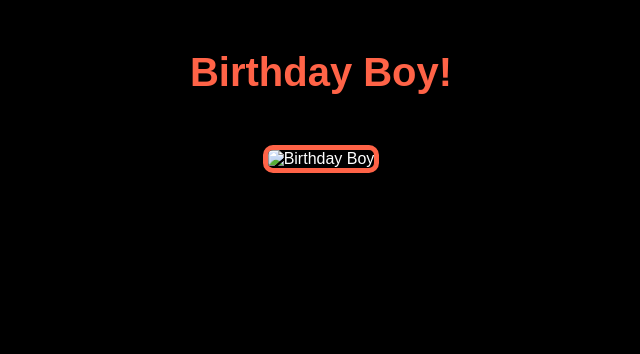
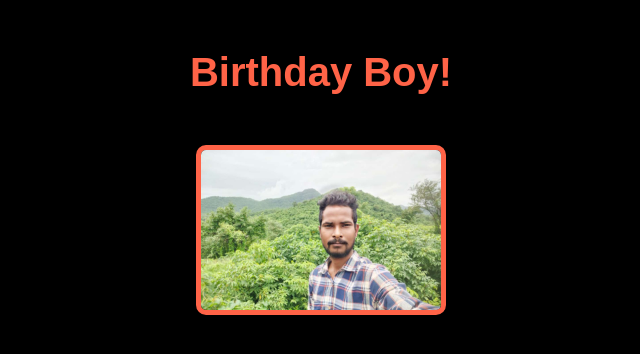
Before and after one commit to U-bot208/Birthday, a plain HTML site: page gift.html in a window 1280 px wide. Shown: the whole page, without its empty margins (319-959 px from the left). Drawn offline with Linux system fonts and the light colour scheme.

Commit message:
Update gift.html

```diff
--- a/gift.html
+++ b/gift.html
@@ -43,7 +43,7 @@
   <h1>Birthday Boy!</h1>
 
   <!-- Image of the Birthday Boy -->
-  <img src="birthday_boy.jpg" alt="Birthday Boy" class="birthday-image"> <!-- Replace 'birthday_boy.jpg' with your actual image path -->
+  <img src="Screenshot_20240806_142119_WhatsApp.jpg" alt="Birthday Boy" class="birthday-image"> <!-- Replace 'birthday_boy.jpg' with your actual image path -->
 
 </body>
 </html>
```
